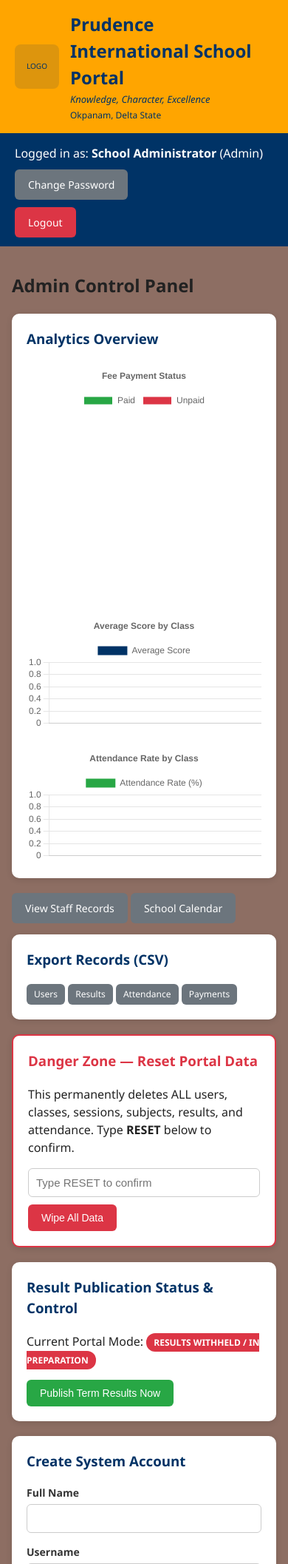
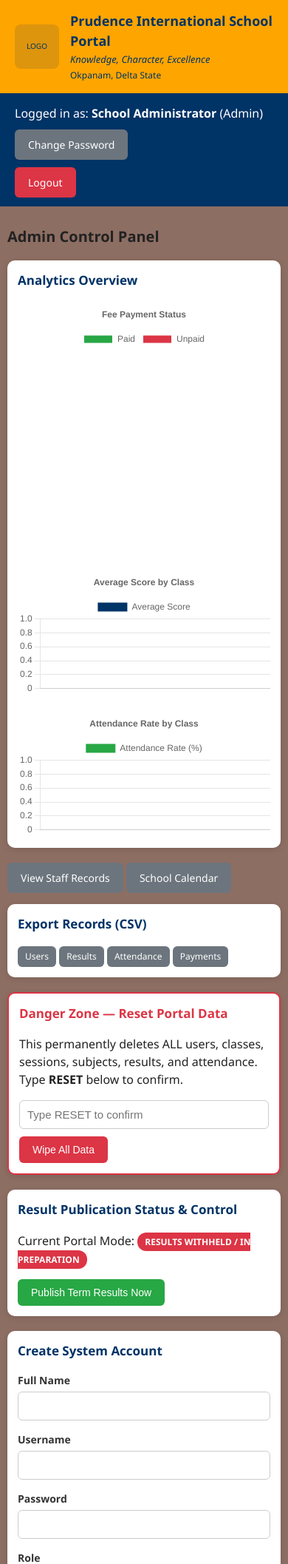
Before and after one commit to rufusofuzor123/prudenceinternationalschool_portal, a Flask app: page /admin/dashboard in a window 390 px wide. Shown: the top 2114 px of the page at 74% size. Run offline with Flask 3, Linux system fonts and the light colour scheme; a user stored in the database is signed in; data comes from the database, SQL or seed files in the repository; data that the repository does not hold is empty.

Commit message:
Fix mobile responsiveness: grid min-width bug causing desktop overflow, auto-fit dashboard cards, tighter mobile spacing

```diff
--- a/static/css/style.css
+++ b/static/css/style.css
@@ -16,7 +16,7 @@ body { font-family: 'Segoe UI', Arial, sans-serif; background: #8D6E63; margin:
 
 .school-header { background: #FFA500; color: #003366; padding: 15px 20px; border-bottom: 3px solid #003366; }
 
-.container { padding: 16px; max-width: 1200px; margin: 0 auto; }
+.container { padding: 16px; max-width: 1200px; margin: 0 auto; overflow-x: hidden; }
 
 .card {
     background: white;
@@ -29,11 +29,19 @@ body { font-family: 'Segoe UI', Arial, sans-serif; background: #8D6E63; margin:
 
 .card-center { max-width: 400px; margin: 50px auto; }
 
-.dashboard-grid { display: grid; grid-template-columns: 1fr 1fr; gap: 20px; }
+.dashboard-grid { display: grid; grid-template-columns: repeat(auto-fit, minmax(280px, 1fr)); gap: 20px; }
+.dashboard-grid > * { min-width: 0; }
+.card { min-width: 0; }
 @media (max-width: 768px) {
     .dashboard-grid { grid-template-columns: 1fr; }
     .navbar { flex-direction: column; align-items: flex-start; }
     .navbar span { width: 100%; }
+    .container { padding: 10px; }
+    .card { padding: 14px; }
+    h2 { font-size: 20px; }
+    h3 { font-size: 17px; }
+    .btn { padding: 9px 14px; font-size: 13px; }
+    .school-header h2 { font-size: 18px; }
 }
 
 .form-group { margin-bottom: 15px; }
```
